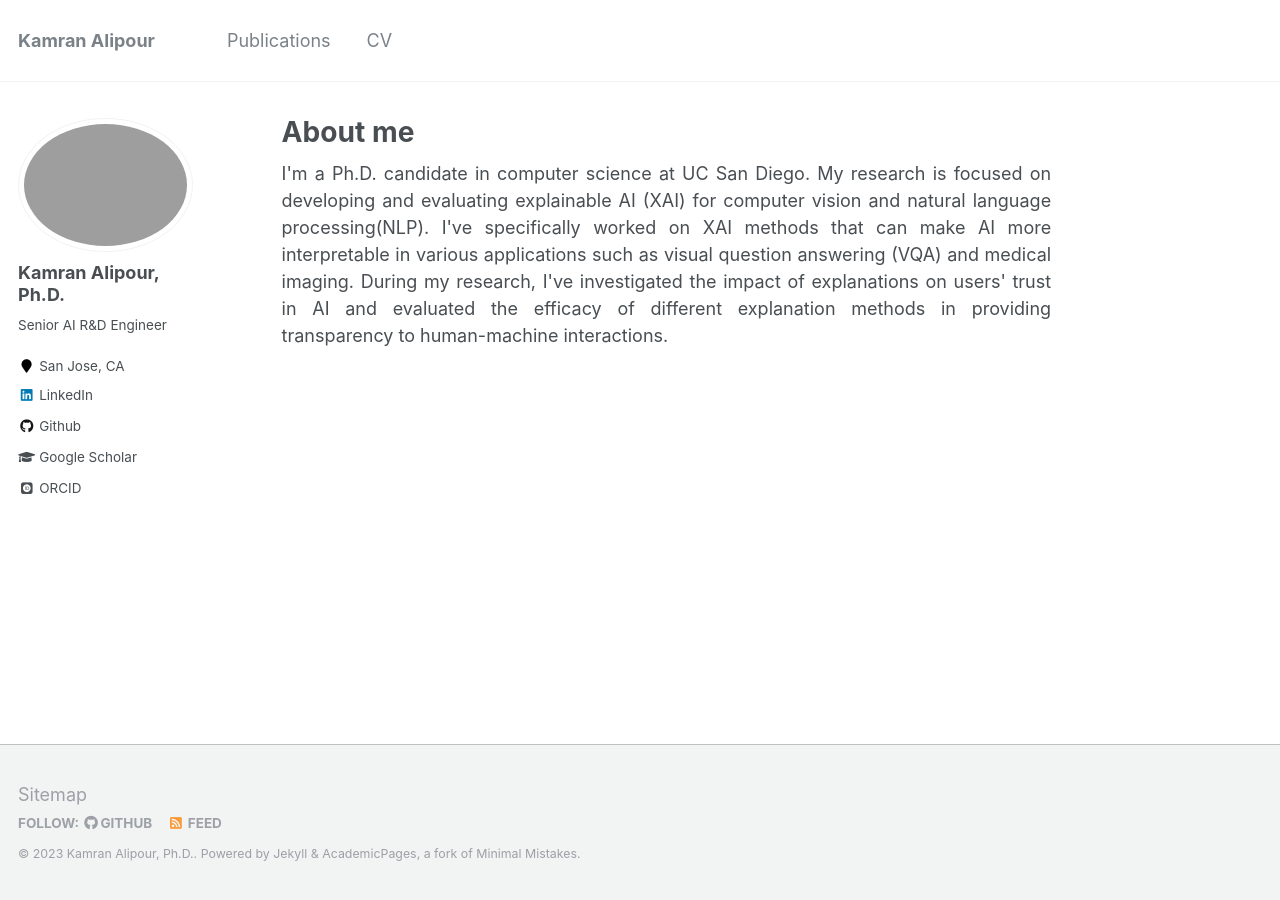
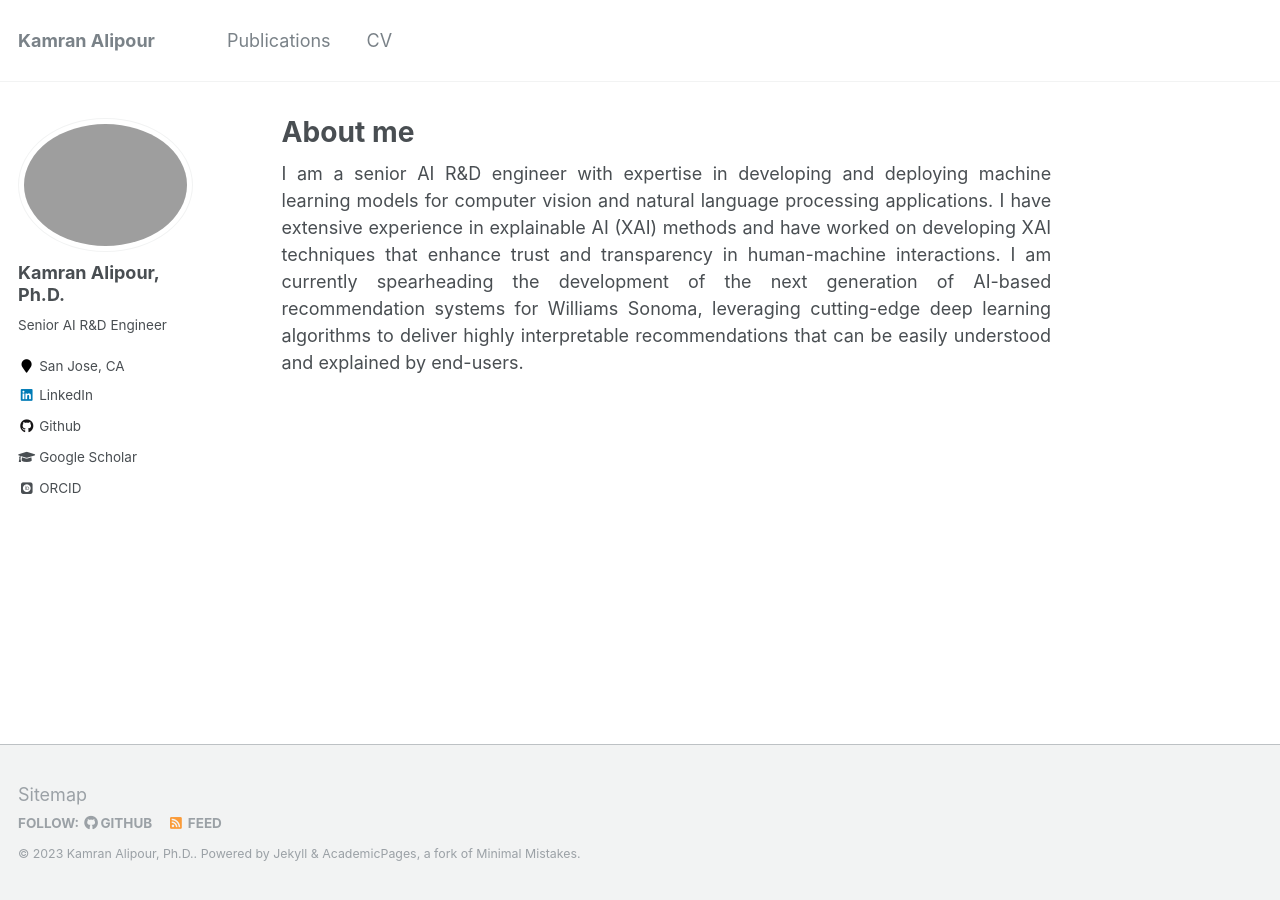
Before and after one commit to KamranAlipour/KamranAlipour.github.io, a Jekyll site: the page built from _pages/about.md, in a window 1280 px wide. Built offline with Jekyll 4.4.1, drawn with Linux system fonts in a browser that asks for light colours; some web fonts are replaced.

Commit message:
Creating the base for new About Me

```diff
--- a/_pages/about.md
+++ b/_pages/about.md
@@ -8,5 +8,5 @@ redirect_from:
   - /about.html
 ---
 <div style="text-align: justify">
-I'm a Ph.D. candidate in computer science at UC San Diego. My research is focused on developing and evaluating explainable AI (XAI) for computer vision and natural language processing(NLP). I've specifically worked on XAI methods that can make AI more interpretable in various applications such as visual question answering (VQA) and medical imaging. During my research, I've investigated the impact of explanations on users' trust in AI and evaluated the efficacy of different explanation methods in providing transparency to human-machine interactions.
+I am a senior AI R&D engineer with expertise in developing and deploying machine learning models for computer vision and natural language processing applications. I have extensive experience in explainable AI (XAI) methods and have worked on developing XAI techniques that enhance trust and transparency in human-machine interactions. I am currently spearheading the development of the next generation of AI-based recommendation systems for Williams Sonoma, leveraging cutting-edge deep learning algorithms to deliver highly interpretable recommendations that can be easily understood and explained by end-users.
 </div>
```
